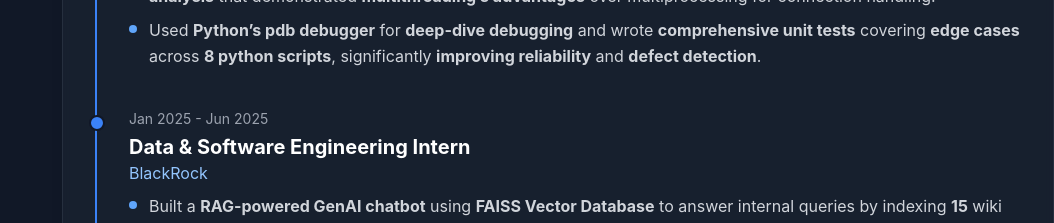
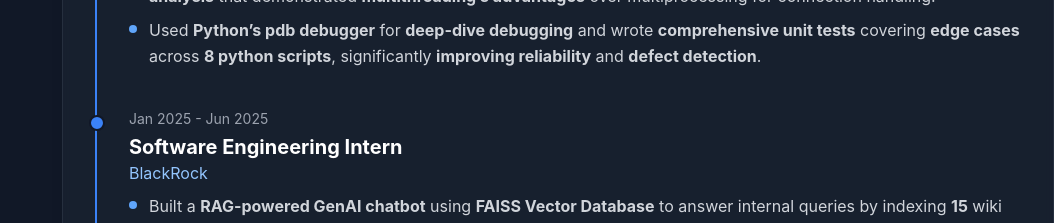
Before and after one commit to Gaurishh/portfolio-website, a Next.js app: page / in a window 1280 px wide. Shown: the part 2240-2463 px from the top of the page, without its empty margins (226-1280 px from the left). Built offline with nearby package versions, Linux system fonts and the light colour scheme.

Commit message:
Changed experience headline

```diff
--- a/components/constants.js
+++ b/components/constants.js
@@ -47,7 +47,7 @@ export const experiences = [
     ]
   },
   {
-    role: 'Data & Software Engineering Intern',
+    role: 'Software Engineering Intern',
     company: 'BlackRock',
     period: 'Jan 2025 - Jun 2025',
     bullets: [
```
